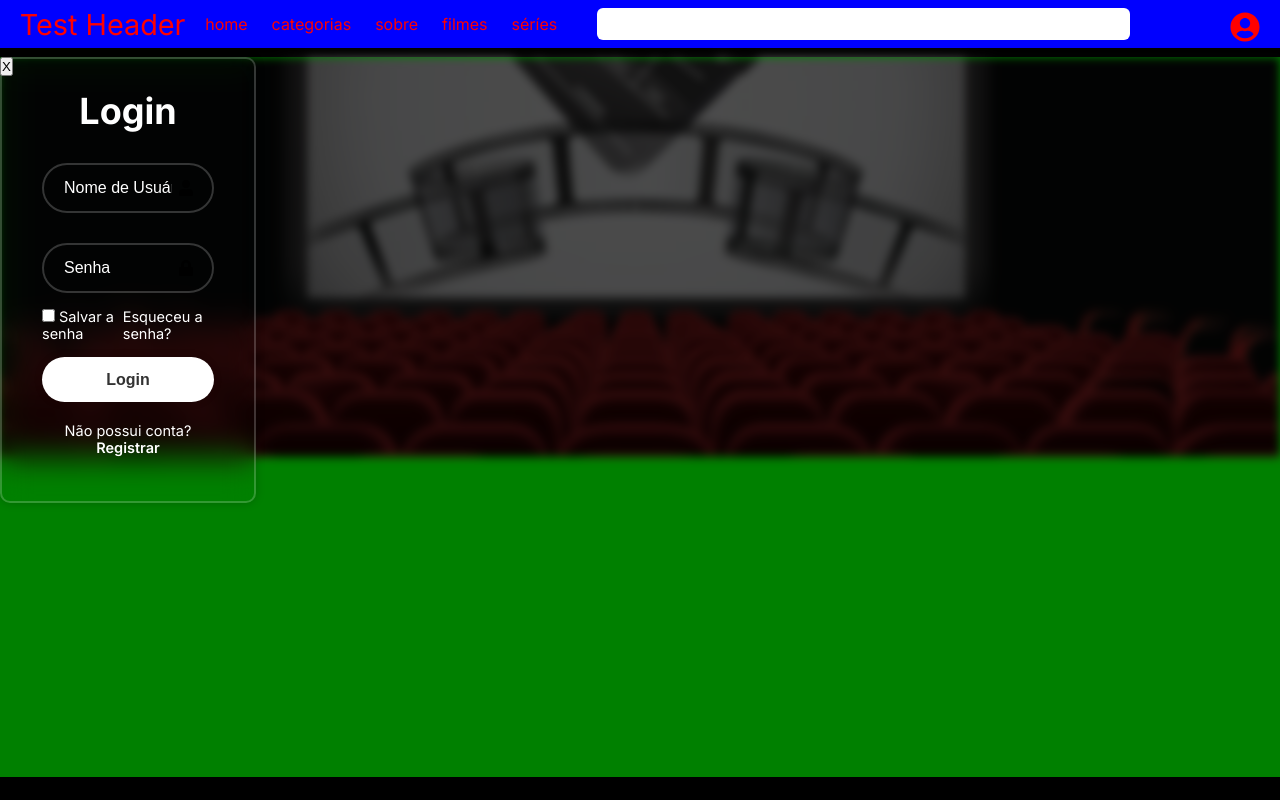
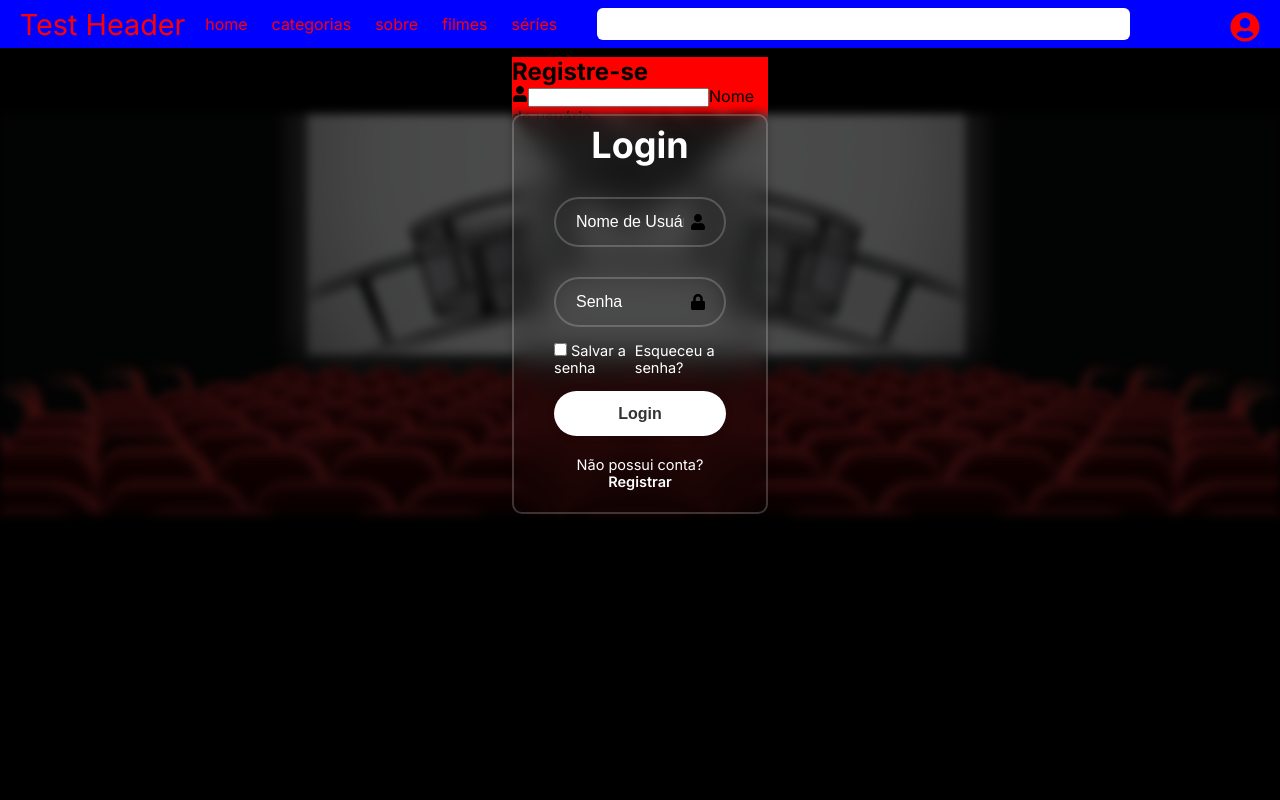
Before and after one commit to gustavocarvalho-ra/BDF, a Next.js app: page / in a window 1280 px wide. Both pictures are taken after a click on the button 1245 px from the left and 28 px from the top of the page. Built offline with nearby package versions, Linux system fonts and the light colour scheme.

Commit message:
style: ajust modal

```diff
--- a/src/app/components/Cadastro/index.tsx
+++ b/src/app/components/Cadastro/index.tsx
@@ -1,13 +1,47 @@
 import { Cad } from "./styles"
+
+import { MdEmail } from "react-icons/md";
+import { FaUser, FaLock } from "react-icons/fa";
 
 export default function Cadastro() {
   return (
     <Cad>
-      <div className="main">
-        <input type="text" />
-        <input type="text" />
-        <input type="text" />
-        <input type="text" />
+      <div className="form-box register">
+
+        <h2>Registre-se</h2>
+
+        <form action="#">
+          <div className="input-box">
+            <span className="icon"><FaUser name="person"></FaUser></span>
+            <input type="text" required/>
+            <label>Nome de usuário</label>
+          </div>
+
+          <div className="input-box">
+            <span className="icon"><MdEmail name="mail"></MdEmail></span>
+            <input type="e-mail" required/>
+            <label>Email</label>
+          </div>
+
+          <div className="input-box">
+            <span className="icon"><FaLock name="lock-closed"></FaLock></span>
+            <input type="password" required/>
+            <label>Senha</label>
+          </div>
+
+          <div className="remember-forgot">
+            <label><input type="checkbox" required/>Eu concordo com os <a href="#">termos</a> & <a href="#">condições</a></label>
+          </div>
+
+          <button type="submit" className="btn">Registrar</button>
+
+          <div className="login-register">
+            <p>Já possui uma conta?
+              <a href="#" className="login-link">Login</a>
+            </p>
+          </div>
+
+        </form>
       </div>
     </Cad>
   )
--- a/src/app/components/Header/index.tsx
+++ b/src/app/components/Header/index.tsx
@@ -15,11 +15,6 @@ export default function Header() {
   function handleOpenModal() {
     setModalIsOpen(!modalIsOpen)
   }
-
-  // const LoginPop = () => {
-  //   setLog((prevState) => !prevState)
-  // }
-
 
   return (
     <Head>
@@ -43,6 +38,7 @@ export default function Header() {
         </div>
         <Modal isOpen={modalIsOpen} onClose={handleOpenModal}/>
 
+
       </div>
     </Head>
   )
--- a/src/app/components/Login/styles.ts
+++ b/src/app/components/Login/styles.ts
@@ -16,6 +16,10 @@ export const Log = styled.div `
     height: 90vh;
     opacity: 100;
     background: green;
+    display: flex;
+    flex-direction: column;
+    justify-content: flex-start;
+    align-items: center;
   }
 
   .image {
--- a/src/app/components/Modal/index.tsx
+++ b/src/app/components/Modal/index.tsx
@@ -1,3 +1,5 @@
+import Cadastro from "../Cadastro";
+import Login from "../Login";
 import { Log } from "../Login/styles";
 import { FaUser, FaLock } from "react-icons/fa";
 
@@ -12,38 +14,10 @@ export default function Modal({isOpen, onClose}: ModalProps) {
   return (
 
     <Log>
-      <div className="bg" onClick={onClose}>
-
-        <button className="close" style={{zIndex: "20", position: "absolute"}} onClick={onClose}>
-          X
-        </button>
-
-        <div className="image"/>
-        <div className="main">
-          <form action="">
-            <h1>Login</h1>
-            <div className="input-box">
-              <input type="text" placeholder='Nome de Usuário' required />
-              <FaUser className='icon' />
-            </div>
-            <div className="input-box">
-              <input type="password" placeholder='Senha' required />
-              <FaLock className='icon' />
-            </div>
-
-            <div className="esqueceu-senha">
-              <label><input type="checkbox" />Salvar a senha</label>
-              <a href="#">Esqueceu a senha?</a>
-            </div>
-
-            <button type='submit'>Login</button>
-
-            <div className="register-link">
-              <p>Não possui conta? <a href="#">Registrar</a></p>
-            </div>
-          </form>
-        </div>
-      </div>
+      <Login />
+      <Cadastro />
+      {/* <div className="bg" onClick={onClose}>
+      </div> */}
     </Log>
   )
 }
```
